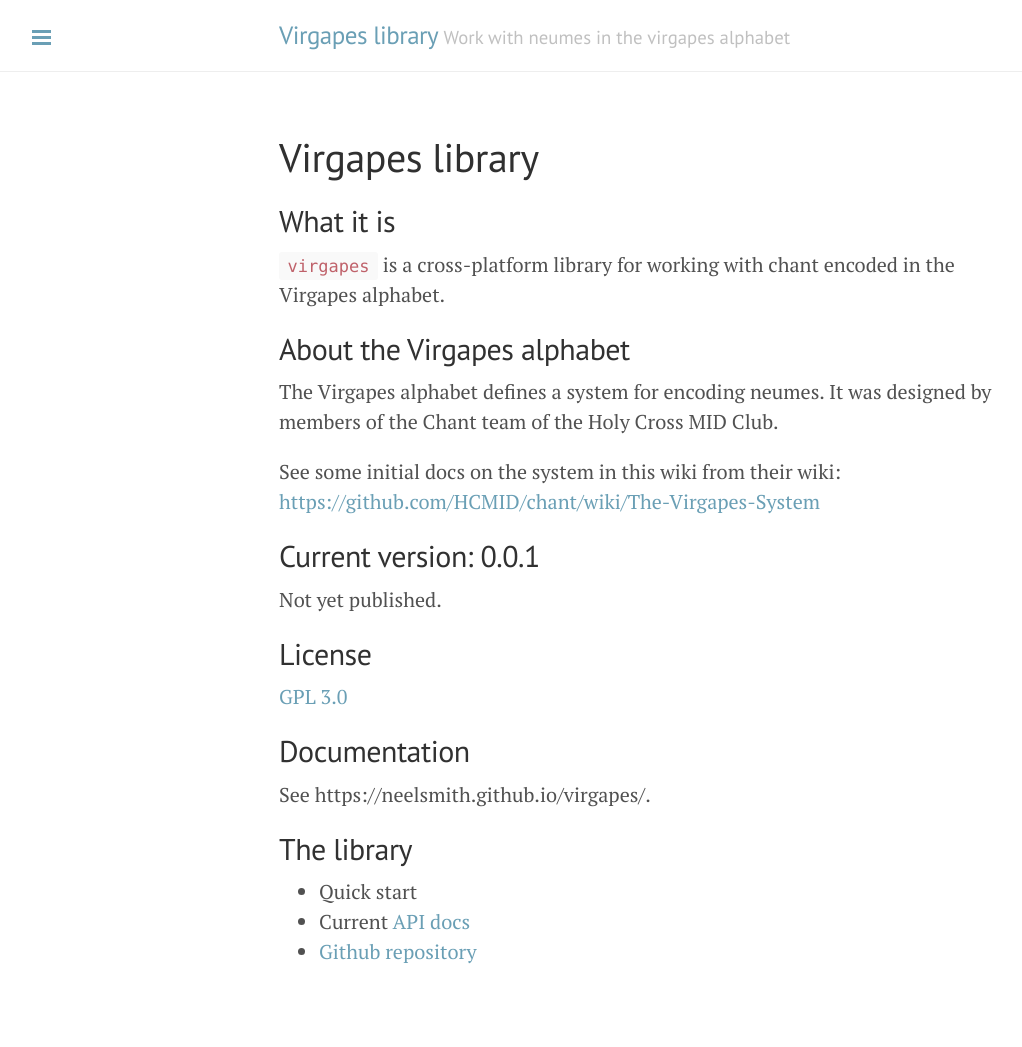
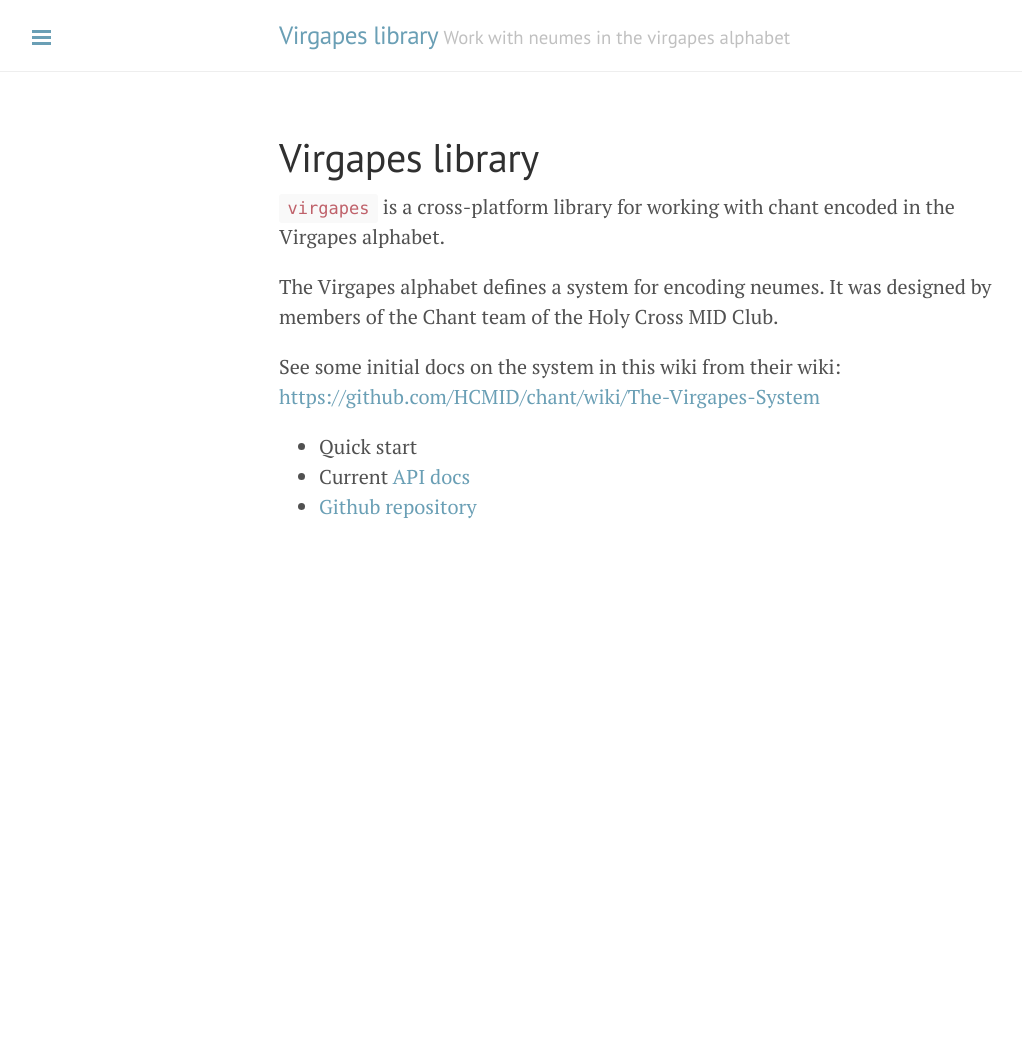
Before and after one commit to neelsmith/virgapes, a Jekyll site: the page built from docs/index.md, in a window 1280 px wide. Shown: the whole page, without its empty margins (1-1023 px from the left). Built offline with Jekyll 4.4.1, drawn with Linux system fonts in a browser that asks for light colours; after the commit the page ends 900 px from its top, so only the background shows below that.

Commit message:
Update docs

```diff
--- a/docs/index.md
+++ b/docs/index.md
@@ -4,38 +4,13 @@ title: Virgapes library
 ---
 
 
-## What it is
-
-
 `virgapes` is a cross-platform library for working with chant encoded in the Virgapes alphabet.
-
-## About the Virgapes alphabet
 
 The Virgapes alphabet defines a system for encoding neumes. It was designed by members of the Chant team of the Holy Cross MID Club.
 
 See some initial docs on the system in this wiki from their wiki:  <https://github.com/HCMID/chant/wiki/The-Virgapes-System>
 
 
-
-
-## Current version: 0.0.1
-
-Not yet published.
-
-## License
-
-
-[GPL 3.0](https://opensource.org/licenses/gpl-3.0.html)
-
-## Documentation
-
-See https://neelsmith.github.io/virgapes/.
-
-
-
-## The library
-
-
 -   Quick start
 -   Current [API docs](api/edu/holycross/shot/virgapes/index.html)
 -   [Github repository](https://github.com/neelsmith/virgapes)
```
Also changed, not shown: shared/src/main/tut/index.md (+0 -25 lines), README.md.
